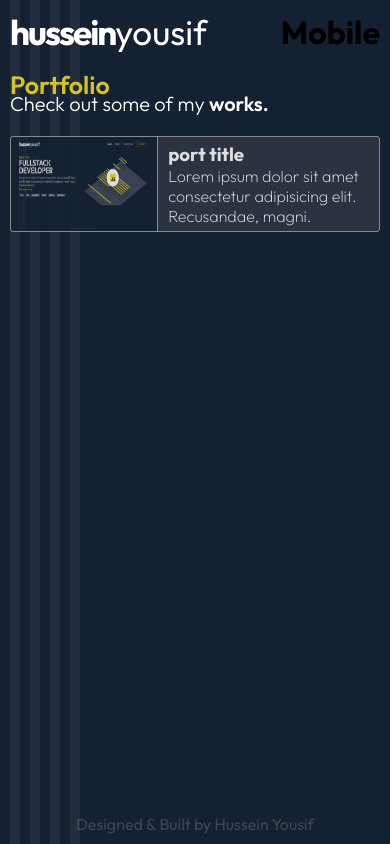
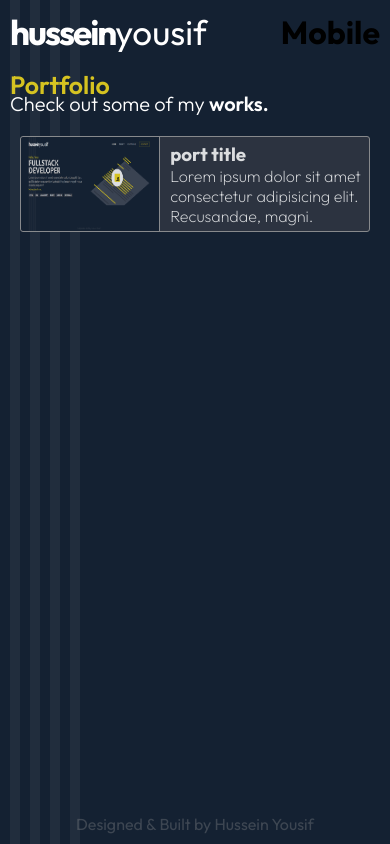
Before and after one commit to ChasHusse/ChasHusse.github.io, a React (Vite) app: page /portfolio in a window 390 px wide. Built offline with nearby package versions, Linux system fonts and the light colour scheme.

Commit message:
Padding changed

```diff
--- a/src/App.css
+++ b/src/App.css
@@ -737,6 +737,7 @@ form button:hover {
     padding: 0 10px;
   }
 
+
   /* CONTACT PAGE */
   #contact-page {
     margin-top: 15px;
@@ -745,6 +746,7 @@ form button:hover {
 
   #contact-information {
     margin-top: 10px;
+    padding: 0 10px;
     justify-content: flex-start;
   }
 
@@ -760,6 +762,10 @@ form button:hover {
   #portfolio-page {
     margin-top: 15px;
     padding: 0;
+  }
+
+  #portfolio-div {
+    padding: 0 10px;
   }
 }
 
```
